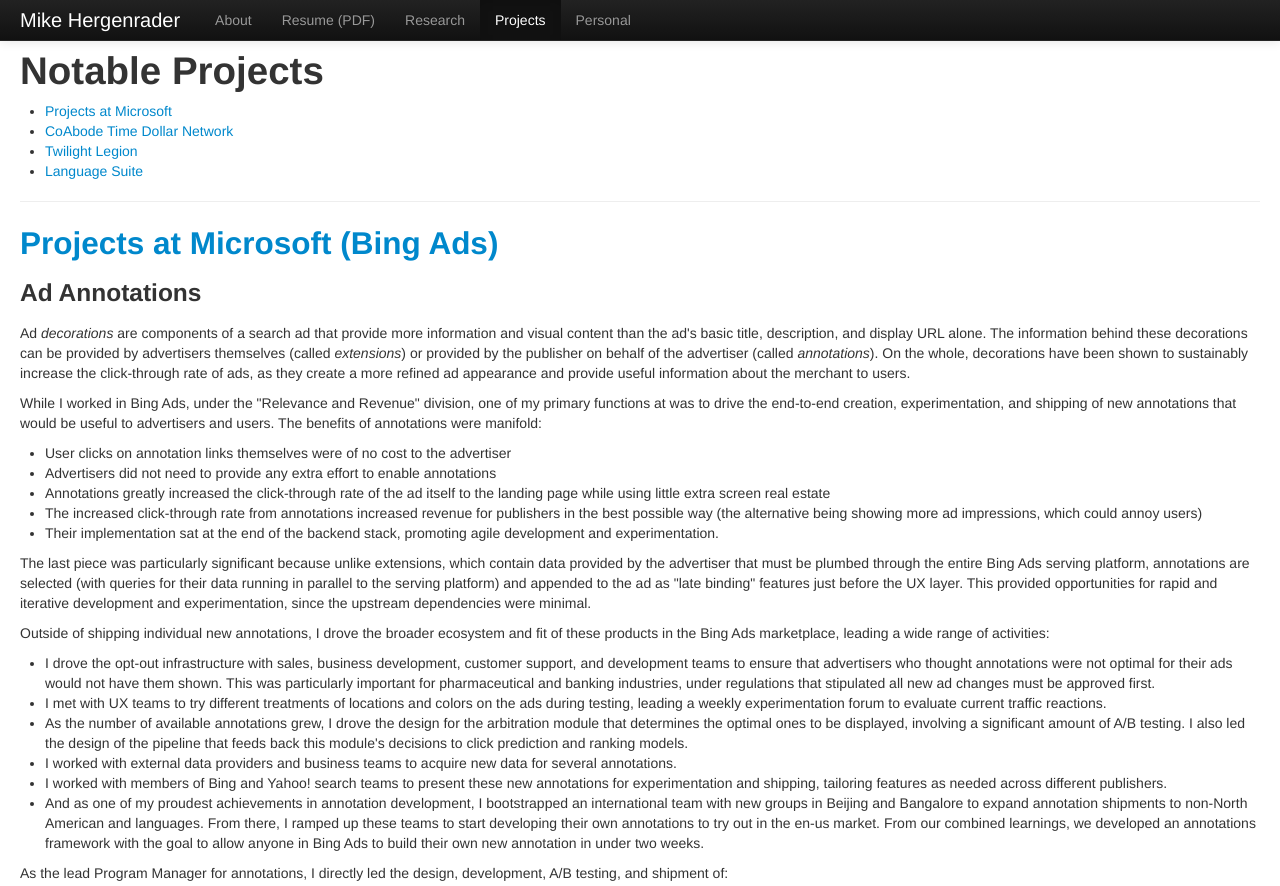
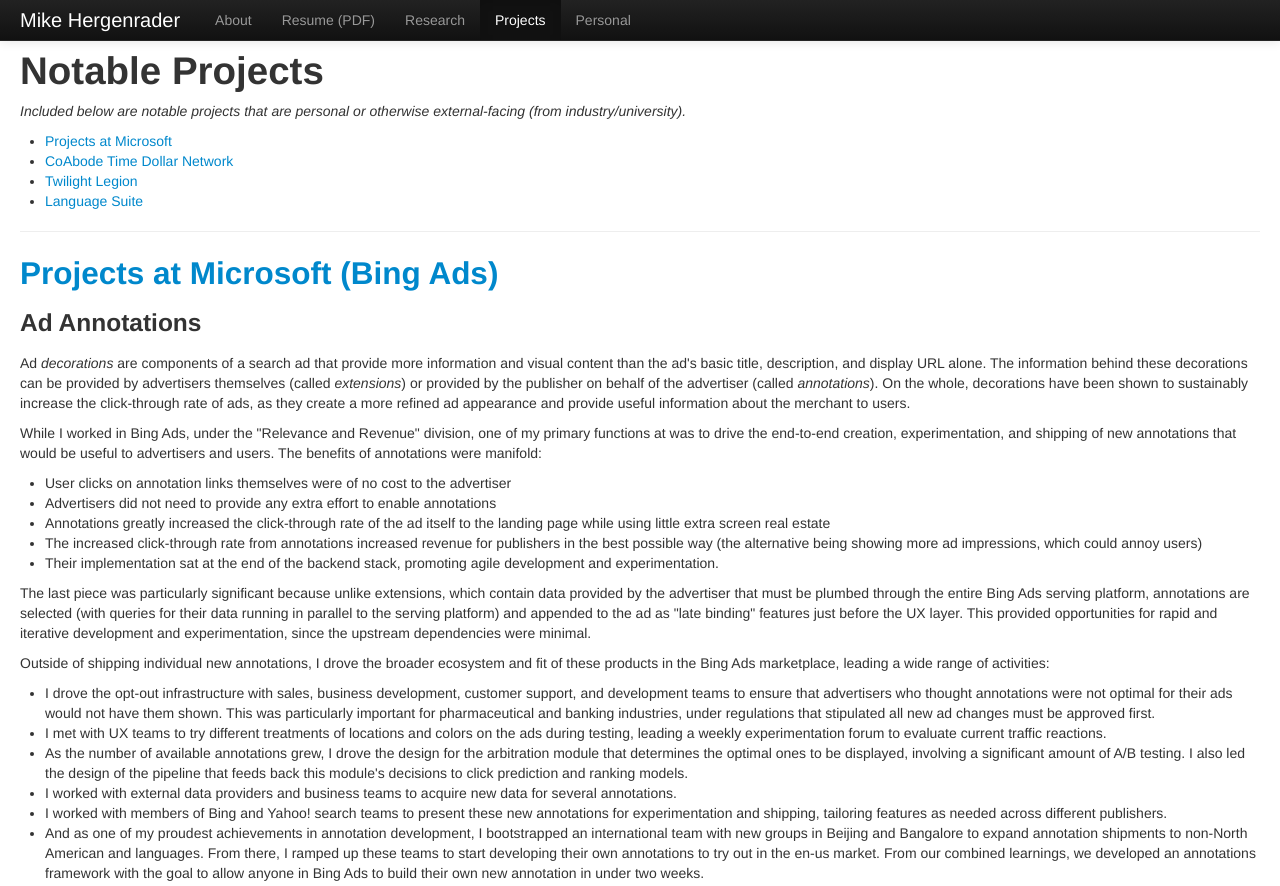
Before and after one commit to mhergenrader/personalsite, a plain HTML site: page projects.html in a window 1280 px wide. Shown: the top 886 px of the page. Drawn offline with nearby package versions, Linux system fonts and the light colour scheme.

Commit message:
Clarify notable

```diff
--- a/projects.html
+++ b/projects.html
@@ -51,6 +51,8 @@
 		<div class="row-fluid">
 			<div class="span12">
 			<h1>Notable Projects</h1>
+
+			<p><em>Included below are notable projects that are personal or otherwise external-facing (from industry/university).</em></p>
 
 			<ul>
 				<li><a href="#microsoft">Projects at Microsoft</a></li>
```
